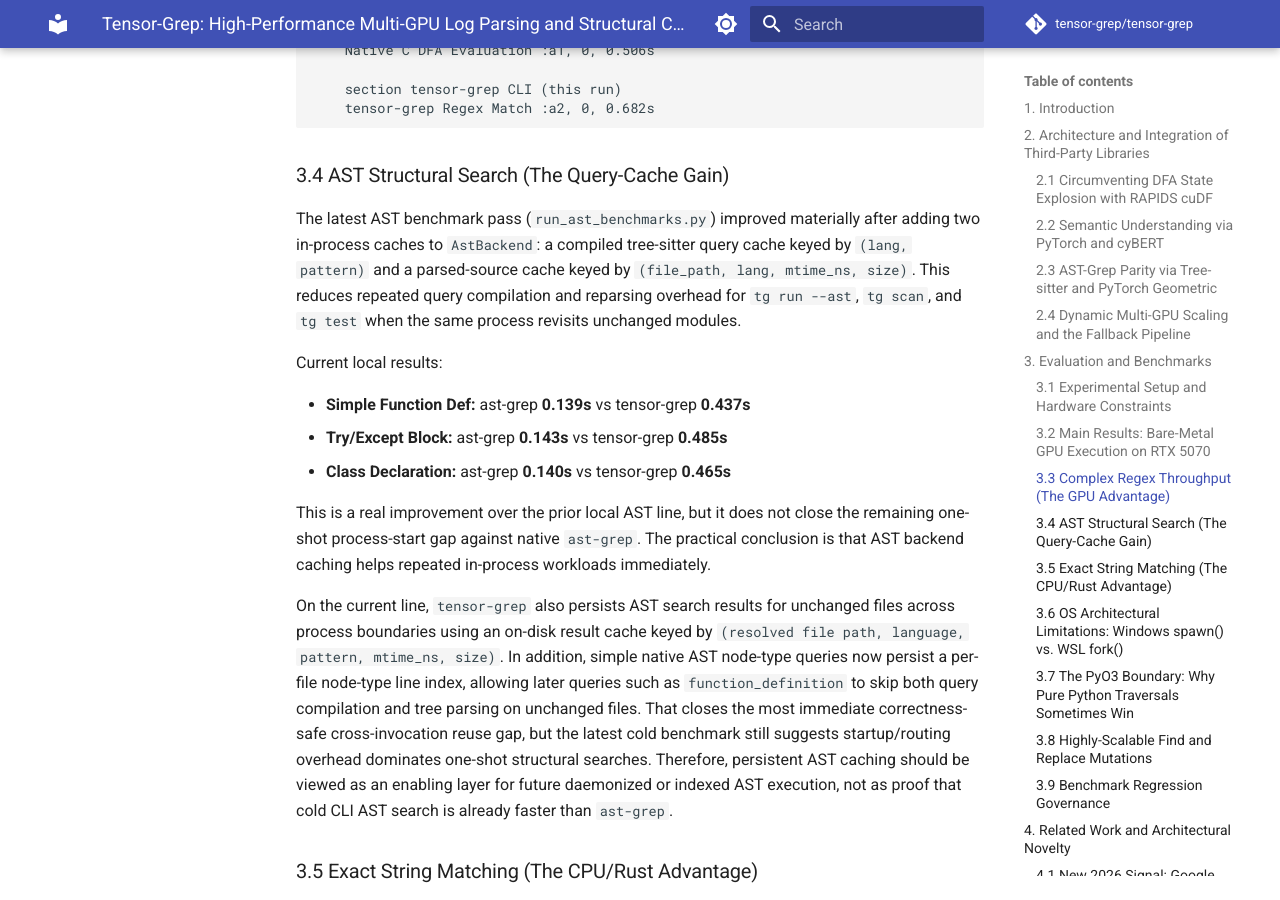
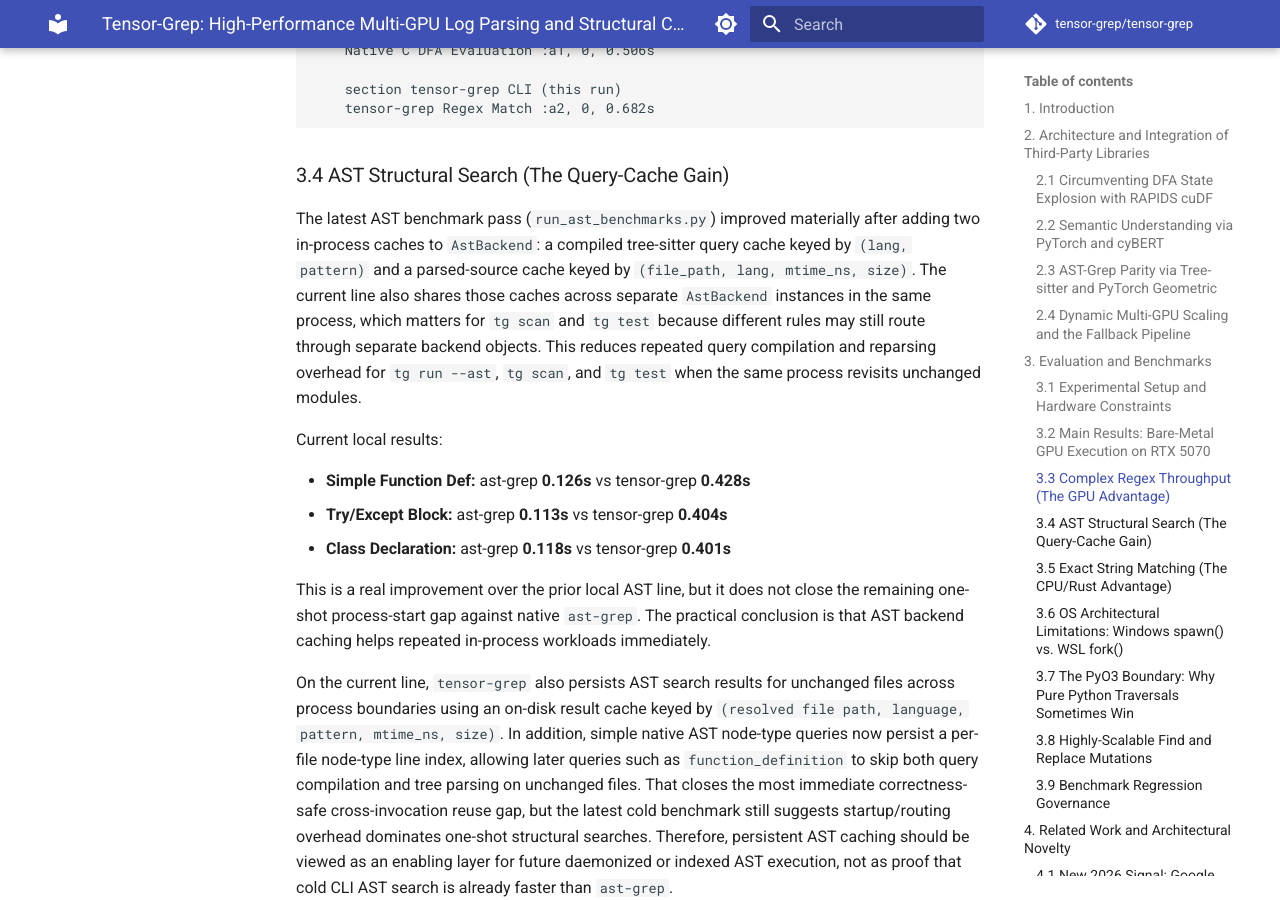
Before and after one commit to oimiragieo/tensor-grep, an MkDocs documentation site: the page built from docs/PAPER.md, in a window 1280 px wide and 900 px high, scrolled down 5654 px. Built offline with MkDocs 1.6.1 and Material for MkDocs 9.7.7, drawn with Linux system fonts in a browser that asks for light colours; comment, search, counter and statistics services are not loaded.

Commit message:
perf(ast): share in-memory caches across instances

```diff
--- a/docs/PAPER.md
+++ b/docs/PAPER.md
@@ -114,13 +114,13 @@
 
 ### 3.4 AST Structural Search (The Query-Cache Gain)
 
-The latest AST benchmark pass (`run_ast_benchmarks.py`) improved materially after adding two in-process caches to `AstBackend`: a compiled tree-sitter query cache keyed by `(lang, pattern)` and a parsed-source cache keyed by `(file_path, lang, mtime_ns, size)`. This reduces repeated query compilation and reparsing overhead for `tg run --ast`, `tg scan`, and `tg test` when the same process revisits unchanged modules.
+The latest AST benchmark pass (`run_ast_benchmarks.py`) improved materially after adding two in-process caches to `AstBackend`: a compiled tree-sitter query cache keyed by `(lang, pattern)` and a parsed-source cache keyed by `(file_path, lang, mtime_ns, size)`. The current line also shares those caches across separate `AstBackend` instances in the same process, which matters for `tg scan` and `tg test` because different rules may still route through separate backend objects. This reduces repeated query compilation and reparsing overhead for `tg run --ast`, `tg scan`, and `tg test` when the same process revisits unchanged modules.
 
 Current local results:
 
-* **Simple Function Def:** ast-grep **0.139s** vs tensor-grep **0.437s**
-* **Try/Except Block:** ast-grep **0.143s** vs tensor-grep **0.485s**
-* **Class Declaration:** ast-grep **0.140s** vs tensor-grep **0.465s**
+* **Simple Function Def:** ast-grep **0.126s** vs tensor-grep **0.428s**
+* **Try/Except Block:** ast-grep **0.113s** vs tensor-grep **0.404s**
+* **Class Declaration:** ast-grep **0.118s** vs tensor-grep **0.401s**
 
 This is a real improvement over the prior local AST line, but it does not close the remaining one-shot process-start gap against native `ast-grep`. The practical conclusion is that AST backend caching helps repeated in-process workloads immediately.
 
```
Also changed, not shown: README.md (+4 -3 lines), docs/benchmarks.md (+4 -3 lines), 2 other files.
